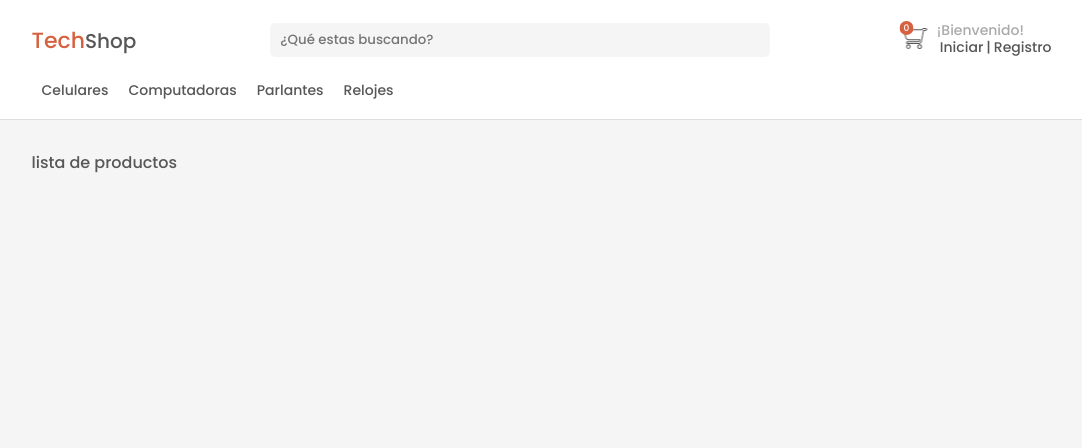
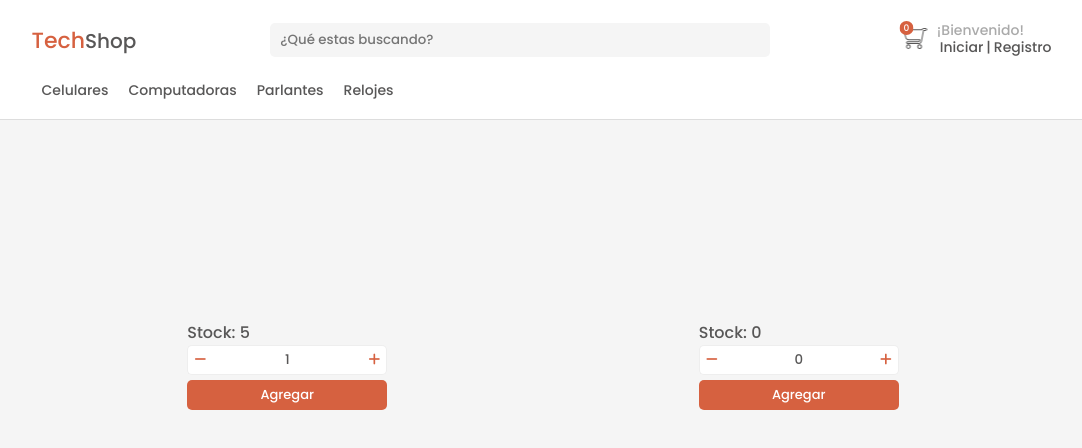
Before and after one commit to AgustinConcollato/TechShop, a React (Create React App) app: page / in a window 1280 px wide. Shown: the top 448 px of the page, without its empty margins (97-1179 px from the left). Built offline with nearby package versions, Linux system fonts and the light colour scheme; the HTML template or start-up script is replaced by a standard one.

Commit message:
Contador con botón

```diff
--- a/src/App.js
+++ b/src/App.js
@@ -1,5 +1,5 @@
-import ItemListContainer from './components/ItemListContainer'
-import NavBar from './components/NavBar'
+import NavBar from './components/NavBar/NavBar'
+import ItemListContainer from './components/ItemListContainer/ItemListContainer'
 
 const App = () =>{
   return (
--- /dev/null
+++ b/src/components/ItemCount.jsx
@@ -0,0 +1,35 @@
+import React, { useEffect, useState } from "react"
+
+const ItemCount = ({stock,iniciar}) =>{
+
+    const [cantidadTotal,setCantidad] = useState(iniciar)
+    let cantidad = cantidadTotal
+
+    useEffect(()=>{
+        stock === 0 ? setCantidad(0) : setCantidad(cantidadTotal)
+    },[cantidadTotal])
+
+    const cambiarCantidad = (e) =>{
+        if(e){
+            cantidad < stock ? cantidad = cantidadTotal + 1 : cantidad = stock
+        }else{
+            if(stock !== 0){
+                cantidad <= 1 ? cantidad = 1 : cantidad = cantidadTotal - 1
+            }
+        }
+        setCantidad(cantidad)
+    }
+    return(
+        <form action="#" className="agregar">
+            <span>Stock: {stock} </span>
+            <div>
+                <button onClick={()=>{ cambiarCantidad(false) }} type="button" className="fa-solid fa-minus" />
+                <input type="text" value={cantidadTotal} disabled/>
+                <button onClick={()=>{ cambiarCantidad(true) }} type="button" className="fa-solid fa-plus" />
+            </div>
+            <button type="submit" className="btnAgregar">Agregar</button>
+        </form>
+    )
+}
+
+export default ItemCount
--- a/src/components/ItemListContainer.css
+++ /dev/null
@@ -1,5 +0,0 @@
-
-.contenedorProductos{
-    max-width: 1023px;
-    margin: 30px auto;
-}
--- /dev/null
+++ b/src/components/ItemListContainer/ItemListContainer.css
@@ -0,0 +1,128 @@
+
+.contenedorProductos{
+    max-width: 1023px;
+    height: 430px;
+    margin: 30px auto;
+    display: flex;
+    flex-wrap: wrap;
+    justify-content: space-between;
+}
+
+.producto{
+    width: 240px;
+    min-width: 240px;
+    height: 350px;
+    border-radius: 5px;
+    background: #fff;
+    display: inline-block;
+    transition: .2s;
+}
+
+.imgProducto{
+    width: 100%;
+    height: 200px;
+    display: flex;
+    align-items: center;
+    justify-content: center;
+}
+.imgProducto img{
+    height: 100%;
+    object-fit: contain;
+}
+
+.infoProducto{
+    border-top: 1px solid #eee;
+    padding: 10px 20px;
+    position: relative;
+}
+.infoProducto span{
+    color: #aaa;
+    position: absolute;
+    top: -20px;
+    right: 20px;
+    font-size: 11px;
+    opacity: 0;
+    transition: .2s;
+}
+.infoProducto h2{
+    font-size: 16px;
+    font-weight: 300;
+}
+.infoProducto p{
+    font-size: 13px;
+    display: -webkit-box;
+    -webkit-line-clamp: 3;
+    -webkit-box-orient: vertical;
+    overflow: hidden;
+    /* word-wrap: break-word; */
+    line-height: 15px;
+    margin: 5px 0;
+}
+.infoProducto h4{
+    font-size: 20px;
+    font-weight: 300;
+}
+
+.agregar{
+    width: 200px;
+    height: 90px; /* cambiar a 30 */
+    margin: auto;
+    overflow: hidden;
+    transition: .2s;
+    position: relative;
+}
+.agregar > div{
+    display: flex;
+    margin-bottom: 5px;
+}
+.agregar > div input{
+    width: 150px;
+    text-align: center;
+    outline: none;
+    border: none;
+    border: 1px solid #eee;
+    border-left: none;
+    border-right: none;
+    background: #fff;
+}
+.agregar > div button{
+    border: 1px solid #eee;
+    background: #fff;
+    height: 30px;
+    width: 30px;
+    color: #d66140;
+    cursor: pointer;
+}
+.agregar > div button:nth-child(1){
+    border-radius: 5px 0 0 5px;
+    border-right: none;
+}
+.agregar > div button:nth-child(3){
+    border-radius: 0 5px 5px 0;
+    border-left: none;
+}
+.btnAgregar{
+    position: absolute;
+    bottom: 0;
+    background: #d66140;
+    color: #fff;
+    border: none;
+    border-radius: 5px;
+    outline: none;
+    font-size: 13px;
+    width: 100%;
+    padding: 5px;
+    cursor: pointer;
+}
+
+
+.producto:hover{
+    box-shadow: 0 5px 10px #00000020;
+    height: 390px;
+}
+.producto:hover .infoProducto span{
+    opacity: 1;
+}
+.producto:hover .agregar{
+    height: 70px;
+}
--- a/src/components/ItemListContainer.jsx
+++ b/src/components/ItemListContainer/ItemListContainer.jsx
@@ -1,10 +1,13 @@
 import React from "react"
+import ItemCount from "../ItemCount"
 import './ItemListContainer.css'
+
 
 const ItemListContainer = () => {
     return(
         <section className="contenedorProductos">
-            lista de productos
+            <ItemCount stock={5} iniciar={1} />
+            <ItemCount stock={0} iniciar={1} />
         </section>
     )
 }
--- a/src/components/NavBar.jsx
+++ b/src/components/NavBar/NavBar.jsx
@@ -1,10 +1,10 @@
 import React from "react"
-import CartWidget from "./CartWidget"
+import CartWidget from "../CartWidget"
 import './NavBar.css'
 
 const Item = (props) =>{
     return(
-        <li><a href="#">{props.categoria}</a></li>
+        <li><a key={props.categoria} href="#">{props.categoria}</a></li>
     )
 }
 
@@ -20,7 +20,7 @@ const NavBar = () => {
                   <input type="text" placeholder="¿Qué estas buscando?" />
                 </form>
                 <div className="contenedorInfoUsuario">
-                    <CartWidget cantidad={0} />
+                    <CartWidget cantidad={0}/>
                     <div className="usuario">
                         <span>¡Bienvenido!</span>
                         <div><a href="#">Iniciar</a>|<a href="#">Registro</a></div>
--- a/src/index.css
+++ b/src/index.css
@@ -8,6 +8,9 @@
   box-sizing: border-box;
   font-family: 'Poppins';
   color: #585757;
+}
+*::selection{
+  background: #00000020;
 }
 body {
   background: #f5f5f5;
```
Also changed, not shown: src/components/NavBar/NavBar.css (renamed from src/components/NavBar.css).
